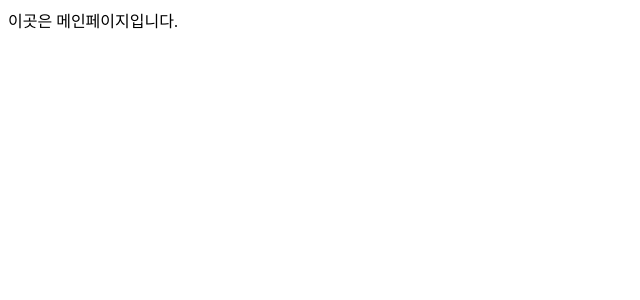
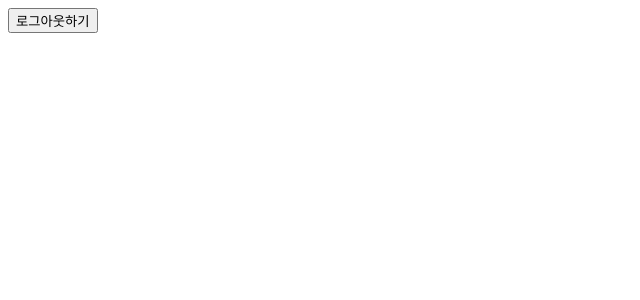
Before and after one commit to NoPaymentCoding/OrderCount, a React (Create React App) app: page /main in a window 1280 px wide. Shown: the top 300 px of the page, without its empty margins (0-640 px from the left). Built offline with nearby package versions, Linux system fonts and the light colour scheme; the HTML template or start-up script is replaced by a standard one.

Commit message:
feat: logout and clear storage

```diff
--- a/src/components/MainScreen.tsx
+++ b/src/components/MainScreen.tsx
@@ -1,10 +1,22 @@
 import { useState } from "react";
 import { userService } from "../services/userService";
 import * as React from "react";
+import {useNavigate} from "react-router-dom";
 
 const MainScreen = () => {
+    const us = new userService();
+    const navigate = useNavigate();
+
+    const logout = async () => {
+       const logoutInfo = await us.deleteInfo();
+       if(logoutInfo === true) {
+        alert("성공적으로 로그아웃 됐습니다.");
+        navigate('/');
+       }
+    }
+
     return (
-        <span>이곳은 메인페이지입니다.</span>
+        <button type='button' onClick={logout}>로그아웃하기</button>
     )
 }
 
--- a/src/services/userService.ts
+++ b/src/services/userService.ts
@@ -50,6 +50,12 @@ class userService {
     localStorage.setItem('memberId', memberId.toString());
     localStorage.setItem('loginStatus', 'true');
   }
+
+  async deleteInfo(){
+    await localStorage.clear();
+    if(localStorage.getItem('loginStatus')===null) return true;
+    else return false;
+  }
 }
 
 export { userService };
```
Also changed, not shown: src/components/MainScreenCSS.css (added).
